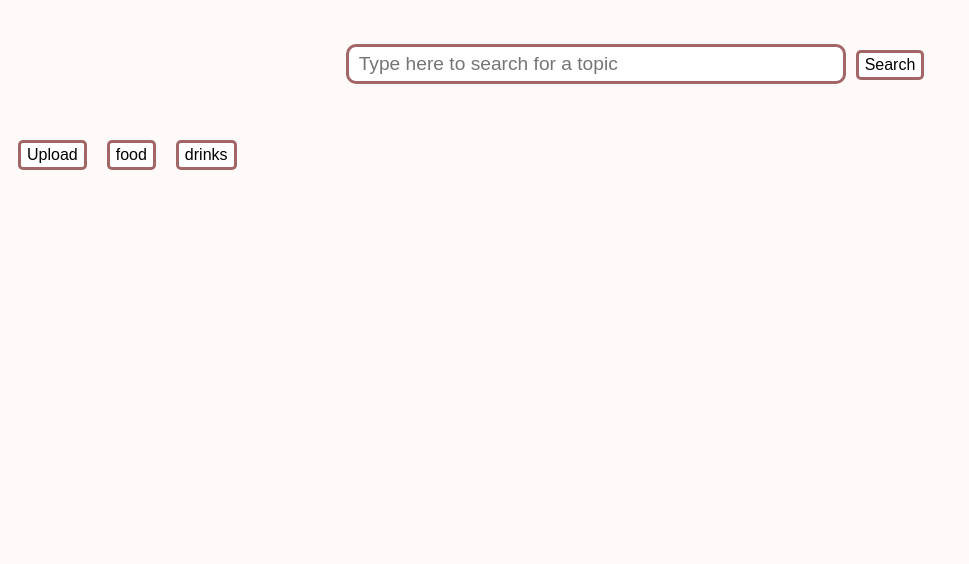
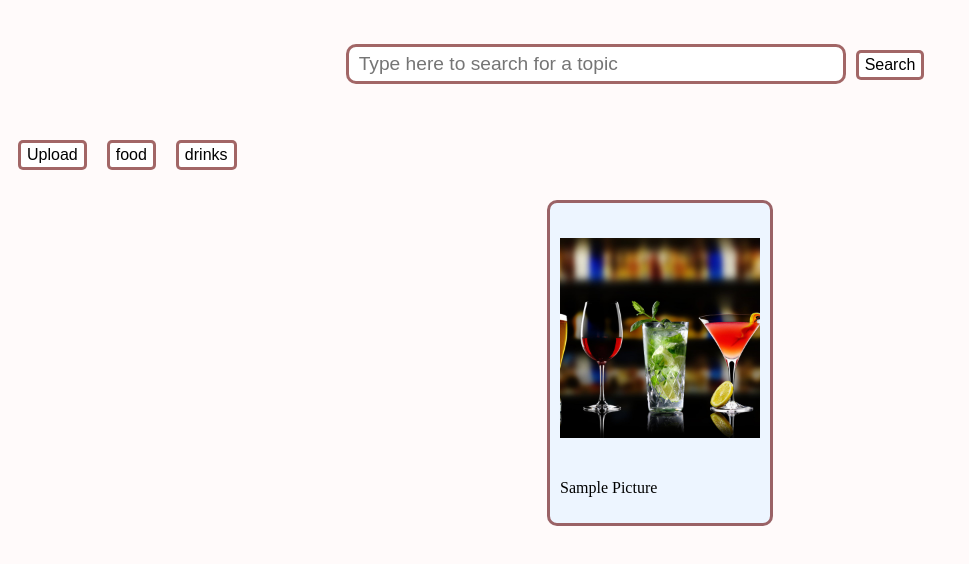
Before and after one commit to yunqiu21/reco, a React (Create React App) app: page / in a window 1280 px wide. Both pictures are taken after a click on the button "food". Shown: the top 564 px of the page, without its empty margins (0-969 px from the left). Built offline with nearby package versions, Linux system fonts and the light colour scheme.

Commit message:
preparing to pull

```diff
--- a/src/App.js
+++ b/src/App.js
@@ -1,20 +1,22 @@
 import React from 'react';
 import './App.css';
 import sample from './sample.jpg';
+import sample_drink from './drinks_sample.jpg'
 
 class Post extends React.Component {
-  constructor(props) {
+  constructor(props, image_name = sample) {
     super(props)
     this.state = {
       likes: 0,
       category: null,
+      image: image_name,
     }
   }
   render() {
     return (
       <div className="post">
         <img
-          src={sample}
+          src={sample_drink}
           alt="testing"
         />
         <p>Sample Picture</p>
@@ -44,11 +46,12 @@ class App extends React.Component {
   constructor(props) {
     super(props)
     this.state = {
-      foods: [],
+      foods: [new Post('sample')],
       drinks: [],
       show_foods: true,
       show_drinks: true,
-      postArr: []
+      postArr: [],
+      upload: false
     }
   }
 
```
Also changed, not shown: 1 other file (tests, documents, lock files or other folders).
